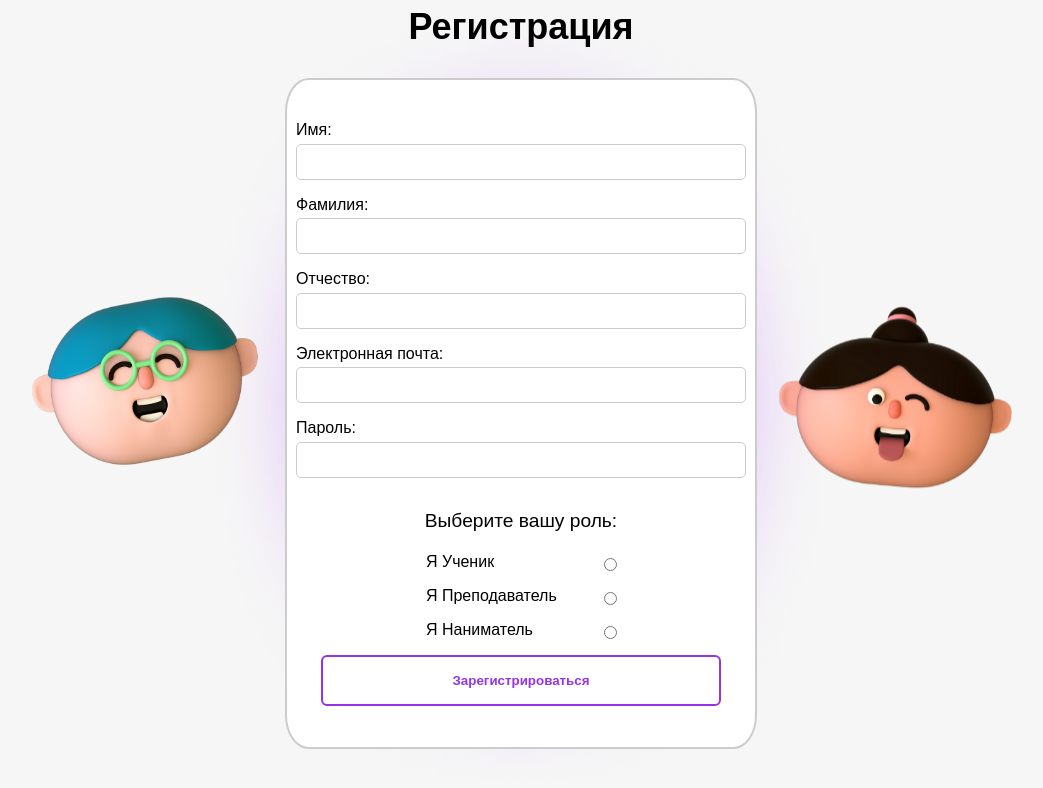
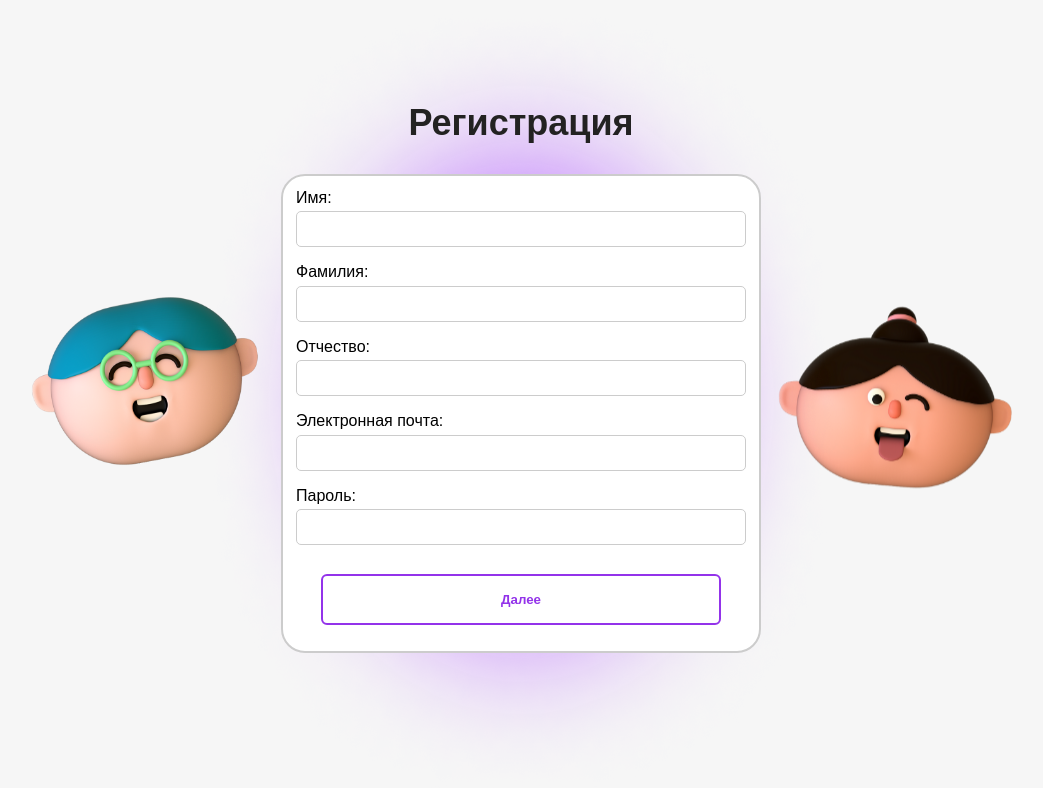
Before and after one commit to STINK3R/SIGMASTACK, a React (Create React App) app: page /register in a window 1280 px wide. Shown: the top 788 px of the page, without its empty margins (119-1162 px from the left). Built offline with nearby package versions, Linux system fonts and the light colour scheme.

Commit message:
redisign + add step to step reg

```diff
--- a/src/App.css
+++ b/src/App.css
@@ -7,7 +7,12 @@
 .container {
   max-width: 1920px;
   margin: 0 auto;
-
+  color: #232222;
+}
+.button-auth{
+text-align: center;
+align-items: center;
+margin: auto;
 }
 
 .header {
@@ -22,7 +27,10 @@
   border-radius: 0px 0px 15px 15px;
   box-shadow: 0 2px 4px rgba(0, 0, 0, 0.1);
 }
-
+.reg-step2{
+height: 100px;
+padding: 2%;
+}
 .logo {
   font-size: 1.5rem;
   font-weight: 600;
@@ -181,6 +189,7 @@ h2{
 font-size: 36px;
 margin-top: -3.5%;
 z-index: 2;
+color: #232222;
 }
 
 form {
@@ -207,10 +216,10 @@ form {
 }
 .form-reg {
   max-width: 450px;
-  padding: 0.7%;
+  padding: 1%;
   z-index: 1;
   background-color: #ffffff;
-  height: 650px;
+  height: 450px;
   justify-content: center;
   border-radius: 5%;
   border: 2px solid #ccc;
@@ -282,4 +291,14 @@ align-items: center;
 position: absolute;
 width: 50%;
 height: 100%;
+z-index: 0;
 }
+.error-message {
+  position: relative;
+  z-index: 1;
+  color: red;
+  font-weight: 700;
+  padding: 0.5rem;
+  border-radius: 0.25rem;
+  margin-bottom: 1rem;
+}
--- a/src/LoginPage.js
+++ b/src/LoginPage.js
@@ -48,7 +48,7 @@ function LoginPage() {
   return (
     <div className="form-page">
       <h2>Вход</h2>
-      {error && <div style={{ color: 'red', marginBottom: '1rem' }}>{error}</div>}
+      {error && <div className="error-message">{error}</div>}
       <form onSubmit={handleSubmit} className='form-log'>
         <label>
           Электронная почта:
--- a/src/RegistrationPage.js
+++ b/src/RegistrationPage.js
@@ -3,7 +3,6 @@ import { useNavigate } from 'react-router-dom';
 import headWithGlasses from './img/head-with-glasses.png';
 import headWithout from './img/head-without.png';
 import PurpleCircle from './img/back-purple-circle.png';
-
 
 function RegistrationPage() {
   const [formData, setFormData] = useState({
@@ -14,16 +13,21 @@ function RegistrationPage() {
     middleName: '',
     role: ''
   });
+  const [currentStep, setCurrentStep] = useState(1); // Шаг регистрации
   const [error, setError] = useState('');
   const [isLoading, setIsLoading] = useState(false);
   const navigate = useNavigate();
 
   const handleChange = (e) => {
     const { name, value } = e.target;
-    setFormData(prevState => ({
+    setFormData((prevState) => ({
       ...prevState,
       [name]: value
     }));
+  };
+
+  const handleNextStep = () => {
+    setCurrentStep(2);
   };
 
   const handleSubmit = async (event) => {
@@ -57,7 +61,7 @@ function RegistrationPage() {
       localStorage.setItem('user', JSON.stringify(data.user));
 
       // Перенаправляем на главную
-      navigate('/profilemanagement');
+      navigate('/');
     } catch (err) {
       setError(err.message);
       console.error('Ошибка:', err);
@@ -69,8 +73,9 @@ function RegistrationPage() {
   return (
     <div className="form-page">
       <h2>Регистрация</h2>
-      {error && <div style={{ color: 'red', marginBottom: '1rem' }}>{error}</div>}
-      <form onSubmit={handleSubmit} className='form-reg'>
+      {error && <div className="error-message">{error}</div>}
+      {currentStep === 1 && (
+        <form className='form-reg'>
           <label>
             Имя:
             <input className='input-reg-log'
@@ -121,9 +126,13 @@ function RegistrationPage() {
               required
             />
           </label>
-        <div className='send-selection'>
-        <fieldset>
-          <legend>Выберите вашу роль:</legend>
+          <button className='button-auth' type="button" onClick={handleNextStep}>Далее</button>
+        </form>
+      )}
+
+      {currentStep === 2 && (
+        <form onSubmit={handleSubmit} className='form-reg2'>
+          <fieldset className='reg-step2'>
             <div className='iam'>Я Ученик</div>
             <label>
               <input
@@ -162,8 +171,8 @@ function RegistrationPage() {
           >
             {isLoading ? 'Регистрация...' : 'Зарегистрироваться'}
           </button>
-        </div>
         </form>
+      )}
 
       <div className='characters1'>
         <div className="character character-11">
@@ -179,7 +188,6 @@ function RegistrationPage() {
         alt="Character with bun"
         width={757.19}
         height={714.06}
-
       />
     </div>
   );
```
Lines whose indentation alone changed are shown as unchanged.
